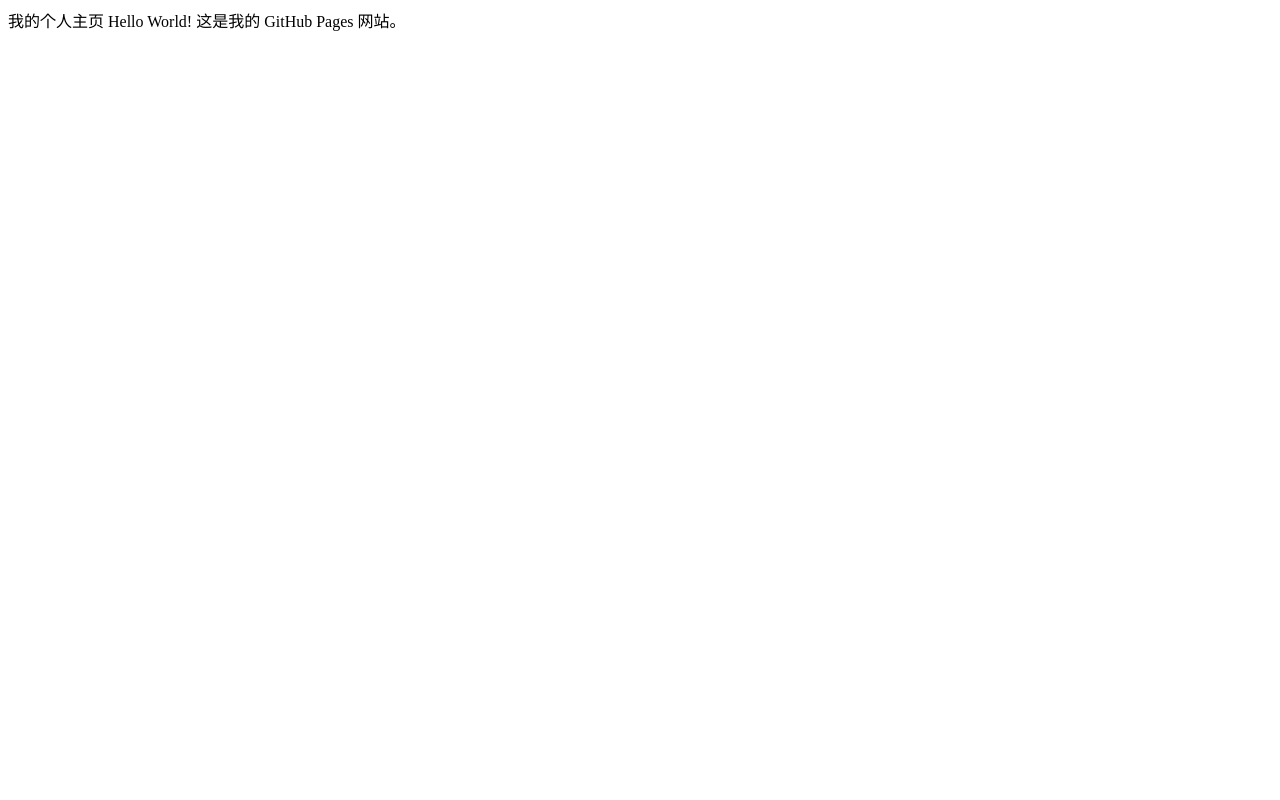
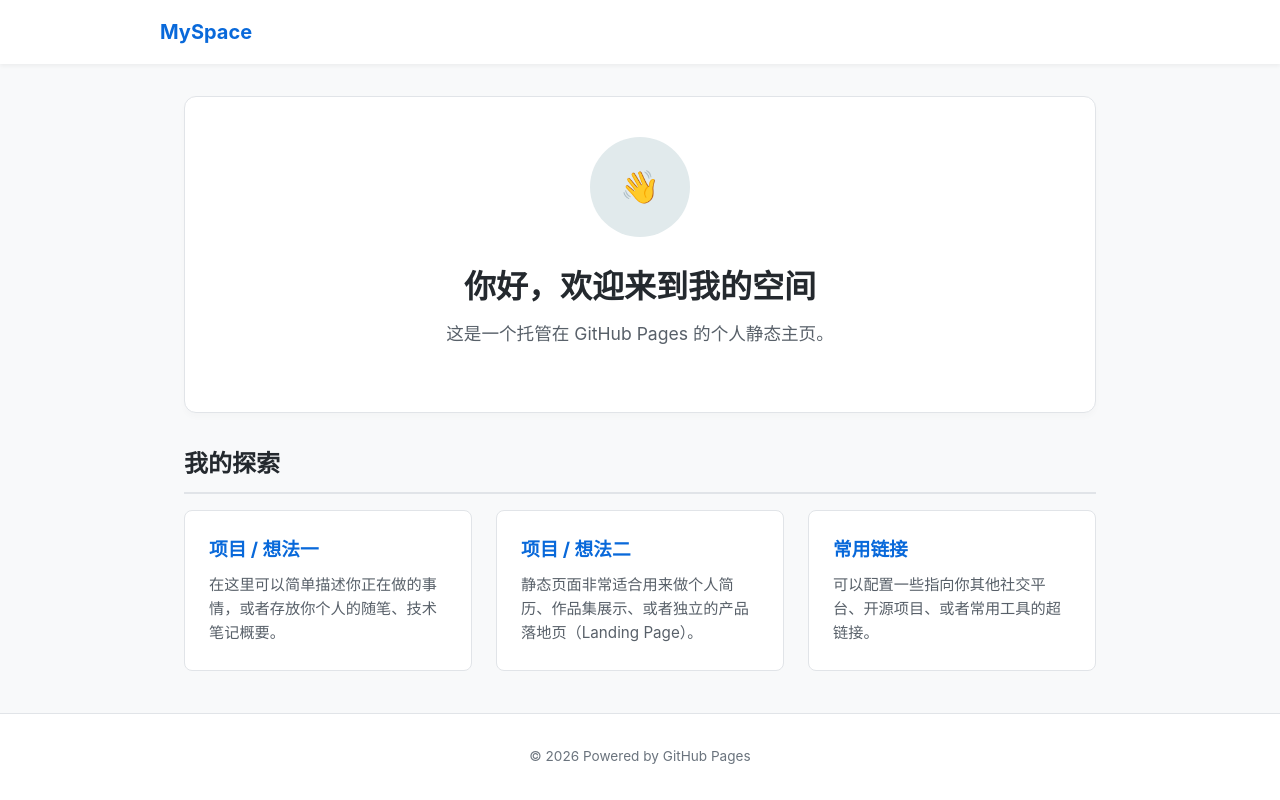
Before and after one commit to 421418741sss007-png/421418741sss007-png.github.io, a plain HTML site: page index.html in a window 1280 px wide. Drawn offline with Linux system fonts and the light colour scheme.

Commit message:
Update index.html

```diff
--- a/index.html
+++ b/index.html
@@ -1,4 +1,193 @@
-我的个人主页
+<!DOCTYPE html>
+<html lang="zh-CN">
+<head>
+    <meta charset="UTF-8">
+    <meta name="viewport" content="width=device-width, initial-scale=1.0">
+    <title>欢迎来到我的主页</title>
+    <style>
+        /* 基础样式重置 */
+        * {
+            margin: 0;
+            padding: 0;
+            box-sizing: border-box;
+        }
 
+        body {
+            font-family: -apple-system, BlinkMacSystemFont, "Segoe UI", Roboto, "Helvetica Neue", Arial, sans-serif;
+            line-height: 1.6;
+            color: #333;
+            background-color: #f8f9fa;
+            display: flex;
+            flex-direction: column;
+            min-height: 100vh;
+        }
 
-    Hello World! 这是我的 GitHub Pages 网站。
+        /* 顶部导航 */
+        header {
+            background-color: #fff;
+            box-shadow: 0 2px 4px rgba(0,0,0,0.05);
+            padding: 1rem 2rem;
+            position: sticky;
+            top: 0;
+            z-index: 100;
+        }
+
+        .nav-container {
+            max-width: 960px;
+            margin: 0 auto;
+            display: flex;
+            justify-content: space-between;
+            align-items: center;
+        }
+
+        .logo {
+            font-size: 1.25rem;
+            font-weight: bold;
+            color: #0969da; /* GitHub 经典蓝 */
+            text-decoration: none;
+        }
+
+        /* 主体内容区 */
+        main {
+            flex: 1;
+            max-width: 960px;
+            width: 100%;
+            margin: 2rem auto;
+            padding: 0 1.5rem;
+        }
+
+        /* 个人简介卡片 */
+        .profile-card {
+            background: #fff;
+            border-radius: 12px;
+            padding: 2.5rem;
+            box-shadow: 0 4px 6px rgba(0,0,0,0.02);
+            border: 1px solid #e1e4e8;
+            margin-bottom: 2rem;
+            text-align: center;
+        }
+
+        .avatar-placeholder {
+            width: 100px;
+            height: 100px;
+            background-color: #e1eaec;
+            border-radius: 50%;
+            margin: 0 auto 1.5rem;
+            display: flex;
+            align-items: center;
+            justify-content: center;
+            font-size: 2rem;
+            color: #0969da;
+        }
+
+        .profile-card h1 {
+            font-size: 2rem;
+            margin-bottom: 0.5rem;
+            color: #24292e;
+        }
+
+        .profile-card p {
+            color: #586069;
+            font-size: 1.1rem;
+            margin-bottom: 1.5rem;
+        }
+
+        /* 项目/内容版块 */
+        .section-title {
+            font-size: 1.5rem;
+            margin: 2rem 0 1rem;
+            color: #24292e;
+            border-bottom: 2px solid #e1e4e8;
+            padding-bottom: 0.5rem;
+        }
+
+        .grid {
+            display: grid;
+            grid-template-columns: repeat(auto-fit, minmax(280px, 1fr));
+            gap: 1.5rem;
+        }
+
+        .card {
+            background: #fff;
+            border: 1px solid #e1e4e8;
+            border-radius: 8px;
+            padding: 1.5rem;
+            transition: transform 0.2s, box-shadow 0.2s;
+        }
+
+        .card:hover {
+            transform: translateY(-4px);
+            box-shadow: 0 8px 16px rgba(0,0,0,0.06);
+        }
+
+        .card h3 {
+            margin-bottom: 0.5rem;
+            color: #0969da;
+        }
+
+        .card p {
+            color: #586069;
+            font-size: 0.95rem;
+        }
+
+        /* 页脚 */
+        footer {
+            text-align: center;
+            padding: 2rem;
+            color: #6a737d;
+            font-size: 0.85rem;
+            background-color: #fff;
+            border-top: 1px solid #e1e4e8;
+        }
+
+        /* 手机端适配 */
+        @media (max-width: 600px) {
+            .profile-card {
+                padding: 1.5rem;
+            }
+            .profile-card h1 {
+                font-size: 1.5rem;
+            }
+        }
+    </style>
+</head>
+<body>
+
+    <header>
+        <div class="nav-container">
+            <a href="#" class="logo">MySpace</a>
+        </div>
+    </header>
+
+    <main>
+        <!-- 个人简介 -->
+        <section class="profile-card">
+            <div class="avatar-placeholder">👋</div>
+            <h1>你好，欢迎来到我的空间</h1>
+            <p>这是一个托管在 GitHub Pages 的个人静态主页。</p>
+        </section>
+
+        <!-- 内容/项目展示 -->
+        <h2 class="section-title">我的探索</h2>
+        <div class="grid">
+            <div class="card">
+                <h3>项目 / 想法一</h3>
+                <p>在这里可以简单描述你正在做的事情，或者存放你个人的随笔、技术笔记概要。</p>
+            </div>
+            <div class="card">
+                <h3>项目 / 想法二</h3>
+                <p>静态页面非常适合用来做个人简历、作品集展示、或者独立的产品落地页（Landing Page）。</p>
+            </div>
+            <div class="card">
+                <h3>常用链接</h3>
+                <p>可以配置一些指向你其他社交平台、开源项目、或者常用工具的超链接。</p>
+            </div>
+        </div>
+    </main>
+
+    <footer>
+        <p>© 2026 Powered by GitHub Pages</p>
+    </footer>
+
+</body>
+</html>
```
